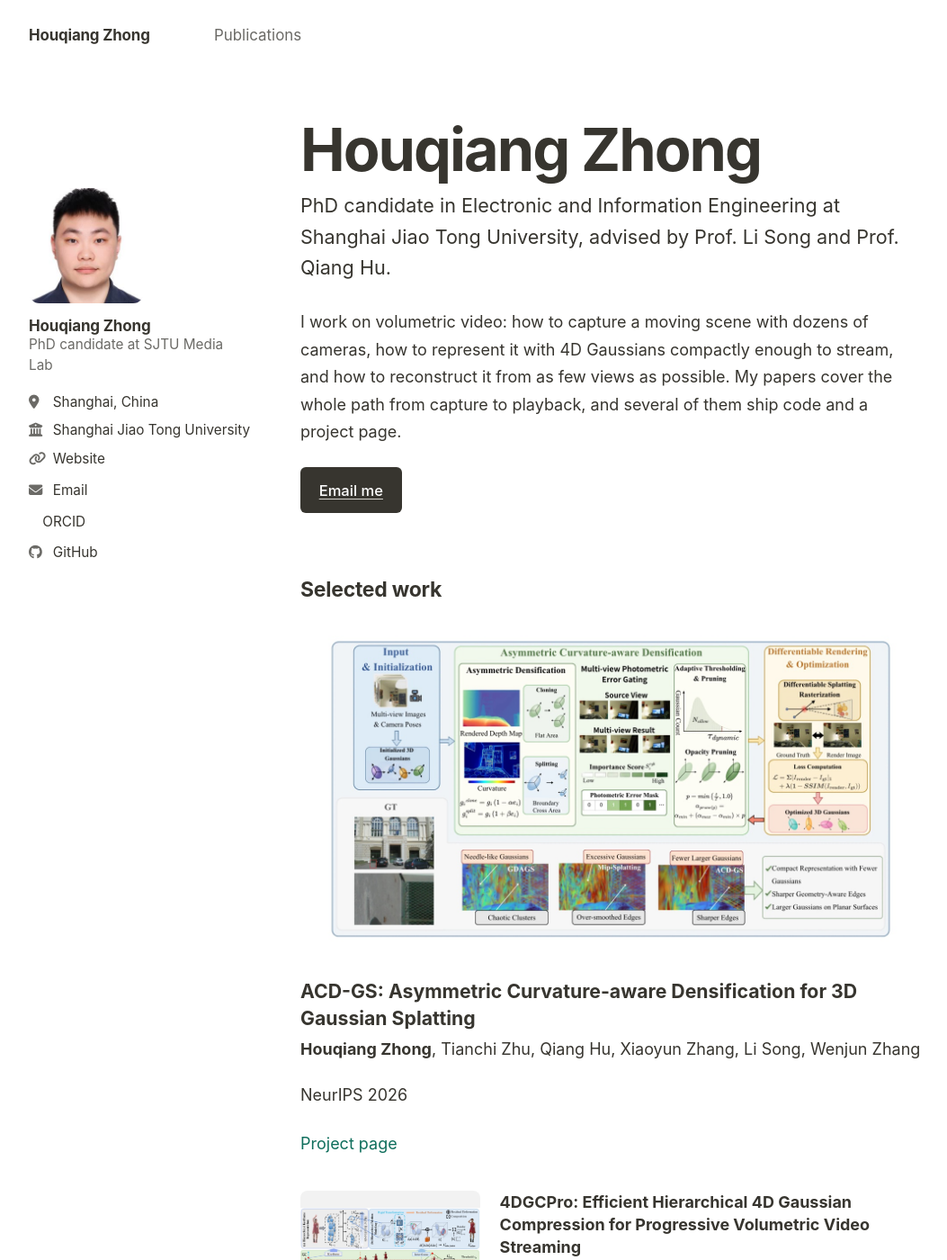
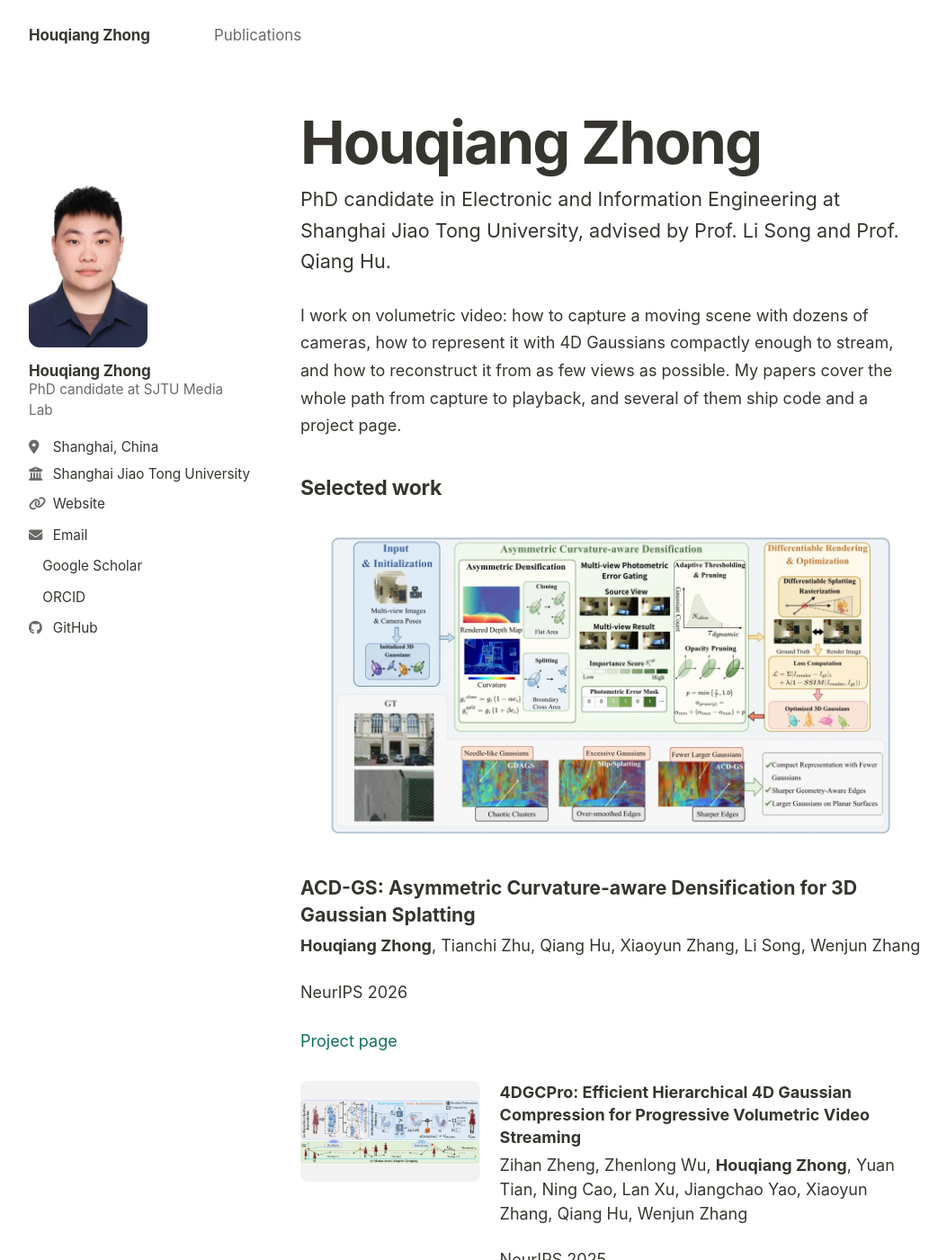
Before and after one commit to waveviewer/waveviewer.github.io, a Jekyll site: the page built from _pages/about.md, in a window 1280 px wide and 1400 px high. Shown: the whole window at 90% size, without its empty margins (112-1165 px from the left). Built offline with Jekyll 4.4.1, drawn with Linux system fonts in a browser that asks for light colours; a style sheet for code colours, icons or effects is not loaded.

Commit message:
Refine the homepage layout and content
Use the new portrait photo, add the Google Scholar profile, drop the
email button, mark the five selected papers explicitly, and give
landscape phones a two-column layout instead of a full screen of title.

```diff
--- a/_config.yml
+++ b/_config.yml
@@ -34,7 +34,7 @@ author:
   # Academic websites
   academia         :
   arxiv            :
-  googlescholar    :
+  googlescholar    : "https://scholar.google.com/citations?user=CsIOagUAAAAJ&hl=zh-CN"
   inspire-hep      :
   impactstory      :
   orcid            : "https://orcid.org/0009-0002-1499-4811"
--- a/_pages/about.md
+++ b/_pages/about.md
@@ -10,8 +10,6 @@ redirect_from:
 <p class="lead">PhD candidate in Electronic and Information Engineering at Shanghai Jiao Tong University, advised by Prof. Li Song and Prof. Qiang Hu.</p>
 
 I work on volumetric video: how to capture a moving scene with dozens of cameras, how to represent it with 4D Gaussians compactly enough to stream, and how to reconstruct it from as few views as possible. My papers cover the whole path from capture to playback, and several of them ship code and a project page.
-
-<p><a class="btn--mail" href="mailto:zhonghouqiang@sjtu.edu.cn">Email me</a></p>
 
 {% assign recent = site.publications | sort: "date" | reverse %}
 {% assign featured = recent | first %}
@@ -33,8 +31,9 @@ I work on volumetric video: how to capture a moving scene with dozens of cameras
 </div>
 
 {% assign selected = site.publications | where: "selected", true | sort: "date" | reverse %}
+{% comment %} The newest selected paper is the featured block above; list the rest. {% endcomment %}
 <div class="pub-list">
-  {% for post in selected %}
+  {% for post in selected offset:1 %}
     {% include publication-row.html post=post %}
   {% endfor %}
 </div>
--- a/_sass/_custom.scss
+++ b/_sass/_custom.scss
@@ -77,7 +77,7 @@ body {
   align-items: start;
   max-width: 1040px;
   margin: 0 auto;
-  padding: 2.8rem 24px 0;
+  padding: 2.4rem 24px 0;
   animation: none;
 }
 
@@ -109,8 +109,8 @@ body {
 .page__content h2 {
   border-bottom: 0;
   padding-bottom: 0;
-  margin-top: 1.9em;
-  margin-bottom: 0.55em;
+  margin-top: 1.75em;
+  margin-bottom: 0.5em;
   font-size: 1.28rem;
   letter-spacing: -0.012em;
 }
@@ -136,7 +136,7 @@ body {
 }
 
 .more-link {
-  margin-top: 1.8rem;
+  margin-top: 1.4rem;
   font-size: 0.92rem;
 }
 
@@ -161,7 +161,8 @@ body {
 }
 
 .author__avatar img {
-  max-width: 128px;
+  width: 132px;
+  height: auto;
   padding: 0;
   border: 0;
   border-radius: 12px;
@@ -280,31 +281,10 @@ body {
   text-underline-offset: 3px;
 }
 
-/* Buttons ----------------------------------------------------------------- */
-
-.btn--mail {
-  display: inline-block;
-  margin-bottom: 1.6rem;
-  padding: 0.62rem 1.15rem;
-  border-radius: 6px;
-  background: var(--global-text-color);
-  color: #ffffff;
-  font-size: 0.92rem;
-  font-weight: 550;
-  text-decoration: none;
-  transition: background-color 0.2s ease;
-}
-
-.btn--mail:hover {
-  background: var(--global-link-color-hover);
-  color: #ffffff;
-  text-decoration: none;
-}
-
 /* Featured paper on the home page ----------------------------------------- */
 
 .featured {
-  margin-bottom: 2rem;
+  margin-bottom: 1.6rem;
 }
 
 .featured a {
@@ -344,7 +324,7 @@ body {
 }
 
 .interest-list li {
-  margin-bottom: 0.65rem;
+  margin-bottom: 0.5rem;
   line-height: 1.6;
 }
 
@@ -358,7 +338,7 @@ body {
   display: grid;
   grid-template-columns: 120px 1fr;
   gap: 1rem;
-  padding: 0.3rem 0;
+  padding: 0.2rem 0;
   line-height: 1.55;
 }
 
@@ -379,7 +359,7 @@ body {
   float: none;
   width: 100%;
   max-width: 1040px;
-  margin: 3.5rem auto 0;
+  margin: 3rem auto 0;
   padding: 0 24px 2rem;
   border-top: 0;
   background: #ffffff;
@@ -481,6 +461,88 @@ body {
   }
 }
 
+/* Landscape phones and short wide screens: keep the sidebar on the left, where
+   the width is available, instead of stacking it under a full screen of title. */
+
+@media screen and (orientation: landscape) and (max-height: 560px) and (min-width: 640px) {
+  #main {
+    display: grid;
+    grid-template-columns: 168px minmax(0, 1fr);
+    column-gap: 2rem;
+    padding-top: 1.6rem;
+  }
+
+  .page,
+  .archive {
+    order: 0;
+  }
+
+  .sidebar {
+    position: sticky;
+    top: 76px;
+    order: 0;
+    margin-top: 0;
+    padding-top: 0;
+  }
+
+  .author__avatar {
+    display: block;
+    width: auto;
+    height: auto;
+  }
+
+  .author__avatar img {
+    width: 92px;
+  }
+
+  .author__content {
+    display: block;
+    padding: 0;
+    line-height: 1.45;
+  }
+
+  .author__urls-wrapper {
+    display: block;
+  }
+
+  .author__name {
+    margin-top: 0.6rem;
+    font-size: 0.95rem;
+  }
+
+  .author__bio {
+    margin-bottom: 0.6rem;
+    font-size: 0.8rem;
+  }
+
+  .author__urls-wrapper button {
+    display: none;
+  }
+
+  .author__urls {
+    display: block;
+    position: static;
+    margin: 0.5rem 0 0;
+    padding: 0;
+    border: 0;
+    box-shadow: none;
+    background: transparent;
+  }
+
+  .author__urls::before,
+  .author__urls::after {
+    display: none;
+  }
+
+  .page__title {
+    font-size: 2.2rem;
+  }
+
+  .page__content h2 {
+    margin-top: 1.5em;
+  }
+}
+
 @media screen and (max-width: 600px) {
   .page__title {
     font-size: 2.1rem;
```
Also changed, not shown: _publications/2026-12-01-acd-gs.md (+1 -0 lines), images/avatar.jpg.
